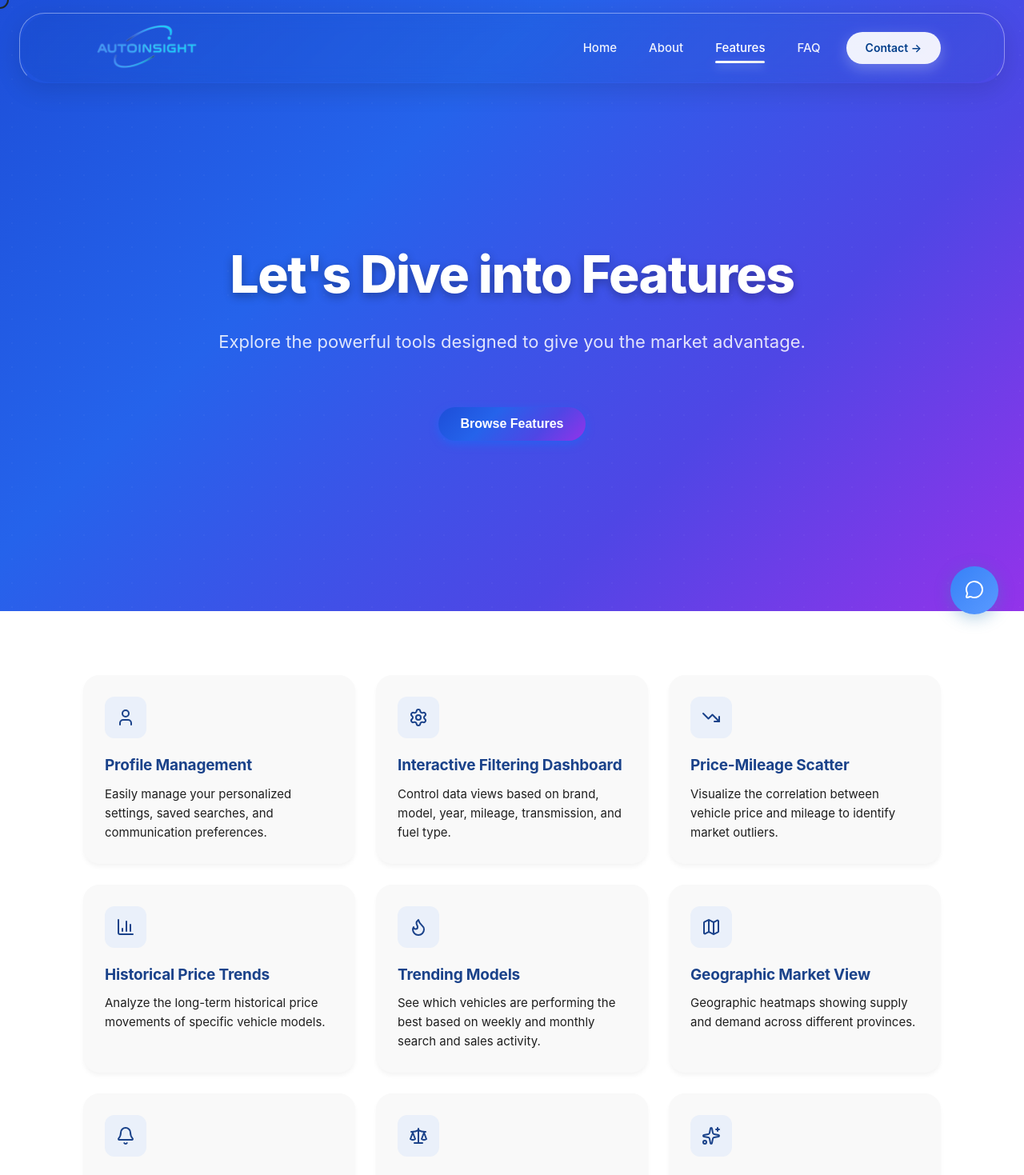
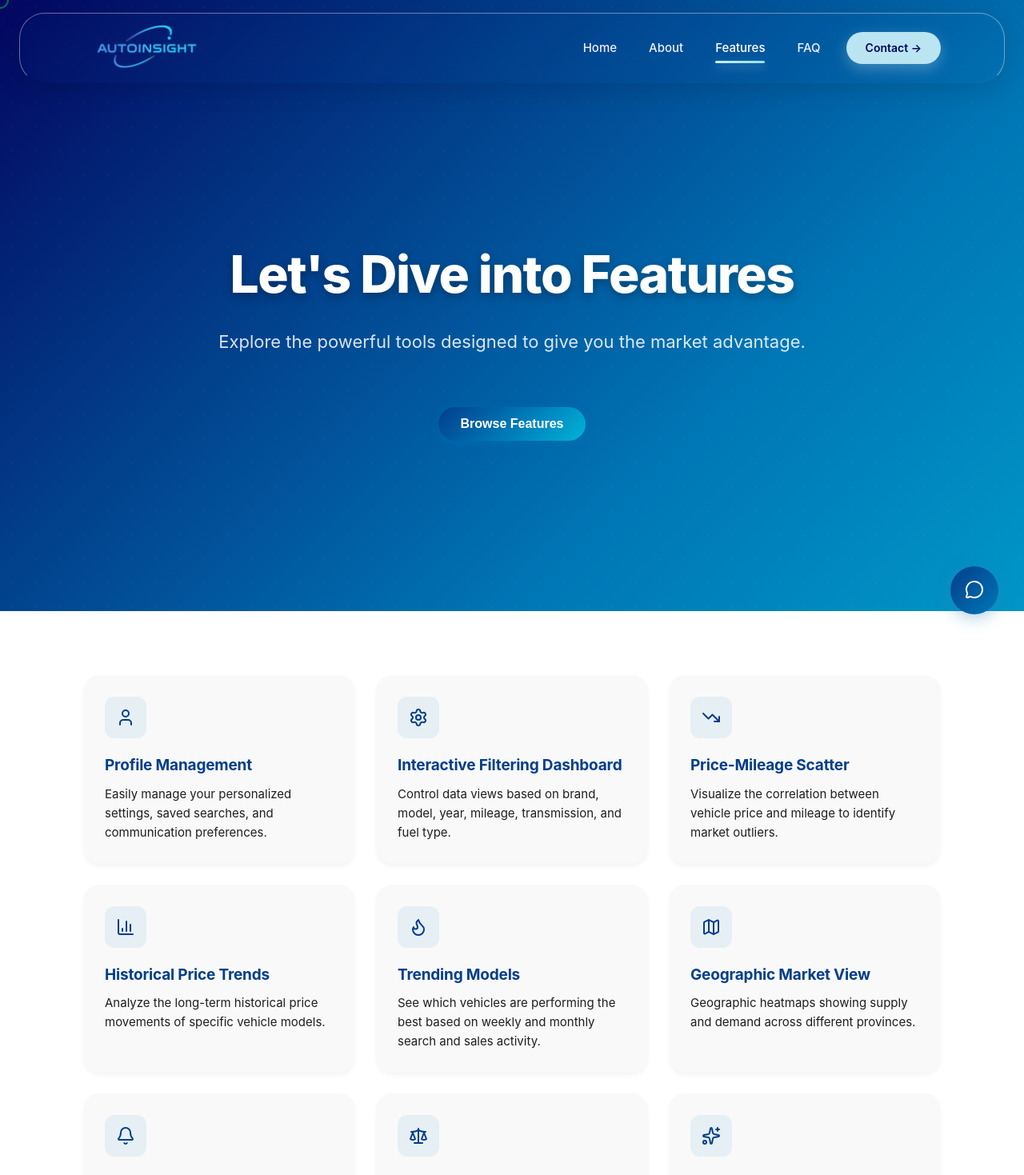
Before and after one commit to akila20040720/autoinsightcs70, a React (Vite) app in the folder cs70/: page /features in a window 1280 px wide. Shown: the top 1469 px of the page at 80% size. Built offline with nearby package versions, Linux system fonts and the light colour scheme.

Commit message:
Edit the colours in some pages

```diff
--- a/cs70/src/components/ChatbotButton.tsx
+++ b/cs70/src/components/ChatbotButton.tsx
@@ -22,7 +22,7 @@ export default function ChatbotButton() {
           width: "60px",
           height: "60px",
           borderRadius: "50%",
-          background: "linear-gradient(135deg, #3681f7 0%, #5a9aff 100%)",
+          background: "linear-gradient(135deg, #023e8a 0%, #0077B6 100%)",
           border: "none",
           cursor: "pointer",
           display: "flex",
@@ -156,7 +156,7 @@ export default function ChatbotButton() {
                   onClick={() => alert("This would navigate to pricing trends")}
                   style={{
                     background: "#fff",
-                    border: "1px solid rgba(54, 129, 247, 0.3)",
+                    border: "1px solid rgba(0, 119, 182, 0.3)",
                     borderRadius: "8px",
                     padding: "0.75rem",
                     cursor: "pointer",
@@ -166,12 +166,12 @@ export default function ChatbotButton() {
                     transition: "all 0.2s ease",
                   }}
                   onMouseEnter={(e) => {
-                    e.currentTarget.style.background = "rgba(54, 129, 247, 0.05)";
-                    e.currentTarget.style.borderColor = "#3681f7";
+                    e.currentTarget.style.background = "rgba(0, 119, 182, 0.05)";
+                    e.currentTarget.style.borderColor = "#0077B6";
                   }}
                   onMouseLeave={(e) => {
                     e.currentTarget.style.background = "#fff";
-                    e.currentTarget.style.borderColor = "rgba(54, 129, 247, 0.3)";
+                    e.currentTarget.style.borderColor = "rgba(0, 119, 182, 0.3)";
                   }}
                 >
                   📊 Show me pricing trends
@@ -180,7 +180,7 @@ export default function ChatbotButton() {
                   onClick={() => alert("This would show popular models")}
                   style={{
                     background: "#fff",
-                    border: "1px solid rgba(54, 129, 247, 0.3)",
+                    border: "1px solid rgba(0, 119, 182, 0.3)",
                     borderRadius: "8px",
                     padding: "0.75rem",
                     cursor: "pointer",
@@ -190,12 +190,12 @@ export default function ChatbotButton() {
                     transition: "all 0.2s ease",
                   }}
                   onMouseEnter={(e) => {
-                    e.currentTarget.style.background = "rgba(54, 129, 247, 0.05)";
-                    e.currentTarget.style.borderColor = "#3681f7";
+                    e.currentTarget.style.background = "rgba(0, 119, 182, 0.05)";
+                    e.currentTarget.style.borderColor = "#0077B6";
                   }}
                   onMouseLeave={(e) => {
                     e.currentTarget.style.background = "#fff";
-                    e.currentTarget.style.borderColor = "rgba(54, 129, 247, 0.3)";
+                    e.currentTarget.style.borderColor = "rgba(0, 119, 182, 0.3)";
                   }}
                 >
                   🚗 What are the most popular models?
@@ -204,7 +204,7 @@ export default function ChatbotButton() {
                   onClick={() => alert("This would explain features")}
                   style={{
                     background: "#fff",
-                    border: "1px solid rgba(54, 129, 247, 0.3)",
+                    border: "1px solid rgba(0, 119, 182, 0.3)",
                     borderRadius: "8px",
                     padding: "0.75rem",
                     cursor: "pointer",
@@ -214,12 +214,12 @@ export default function ChatbotButton() {
                     transition: "all 0.2s ease",
                   }}
                   onMouseEnter={(e) => {
-                    e.currentTarget.style.background = "rgba(54, 129, 247, 0.05)";
-                    e.currentTarget.style.borderColor = "#3681f7";
+                    e.currentTarget.style.background = "rgba(0, 119, 182, 0.05)";
+                    e.currentTarget.style.borderColor = "#0077B6";
                   }}
                   onMouseLeave={(e) => {
                     e.currentTarget.style.background = "#fff";
-                    e.currentTarget.style.borderColor = "rgba(54, 129, 247, 0.3)";
+                    e.currentTarget.style.borderColor = "rgba(0, 119, 182, 0.3)";
                   }}
                 >
                   ℹ️ How does AutoInsight work?
--- a/cs70/src/components/Navbar.tsx
+++ b/cs70/src/components/Navbar.tsx
@@ -154,7 +154,7 @@ export default function Navbar() {
                       height: "3px",
                       background: scrolled
                         ? "linear-gradient(135deg, #023e8a 0%, #0077B6 100%)"
-                        : "linear-gradient(135deg, #ffffff 0%, #e8ebf0 100%)",
+                        : "linear-gradient(135deg, #CAF0F8 0%, #90E0EF 100%)",
                       borderRadius: "2px",
                       boxShadow: scrolled ? "0 4px 12px rgba(0, 119, 182, 0.25)" : "0 4px 12px rgba(255,255,255,0.35)",
                     }}
@@ -178,8 +178,8 @@ export default function Navbar() {
             style={{
               background: scrolled
                 ? "linear-gradient(135deg, #023e8a 0%, #0077B6 100%)"
-                : "rgba(255,255,255,0.92)",
-              color: scrolled ? "#ffffff" : "#023e8a",
+                : "rgba(202,240,248,0.92)",
+              color: scrolled ? "#ffffff" : "#03045e",
               padding: "10px 24px",
               borderRadius: "24px",
               textDecoration: "none",
@@ -211,11 +211,11 @@ export default function Navbar() {
           style={{
             background: scrolled
               ? "rgba(255,255,255,0.75)"
-              : "rgba(255,255,255,0.18)",
+              : "rgba(202,240,248,0.18)",
             border: scrolled
               ? "1px solid rgba(0,0,0,0.08)"
-              : "1px solid rgba(255,255,255,0.35)",
-            color: scrolled ? "#023e8a" : "#ffffff",
+              : "1px solid rgba(144,224,239,0.35)",
+            color: scrolled ? "#023e8a" : "#CAF0F8",
             width: "44px",
             height: "44px",
             borderRadius: "12px",
@@ -265,7 +265,7 @@ export default function Navbar() {
                 WebkitBackdropFilter: "blur(20px) saturate(160%)",
                 border: scrolled
                   ? "1px solid rgba(0,0,0,0.08)"
-                  : "1px solid rgba(255,255,255,0.25)",
+                  : "1px solid rgba(144,224,239,0.25)",
                 borderRadius: "16px",
                 padding: "20px",
                 boxShadow: "0 20px 50px rgba(0, 0, 0, 0.15)",
@@ -297,8 +297,8 @@ export default function Navbar() {
                         padding: "12px 16px",
                         borderRadius: "12px",
                         color: scrolled
-                          ? (isActive(item.path) ? "##023e8a" : "#0b0c10")
-                          : (isActive(item.path) ? "#ffffff" : "rgba(255,255,255,0.92)"),
+                          ? (isActive(item.path) ? "#023e8a" : "#0b0c10")
+                          : (isActive(item.path) ? "#CAF0F8" : "rgba(202,240,248,0.92)"),
                         textDecoration: "none",
                         fontSize: "15px",
                         fontWeight: 500,
@@ -306,8 +306,8 @@ export default function Navbar() {
                         position: "relative",
                         background: isActive(item.path)
                           ? scrolled
-                            ? "rgba(26, 66, 138, 0.12)"
-                            : "rgba(255,255,255,0.15)"
+                            ? "rgba(0, 119, 182, 0.12)"
+                            : "rgba(144,224,239,0.15)"
                           : "transparent",
                       }}
                     >
@@ -321,7 +321,7 @@ export default function Navbar() {
                   initial={{ opacity: 0, x: -10 }}
                   animate={{ opacity: 1, x: 0 }}
                   transition={{ delay: navItems.length * 0.05 }}
-                  style={{ marginTop: "8px", borderTop: scrolled ? "1px solid rgba(54, 129, 247, 0.15)" : "1px solid rgba(54, 129, 247, 0.1)", paddingTop: "8px" }}
+                  style={{ marginTop: "8px", borderTop: scrolled ? "1px solid rgba(0, 119, 182, 0.15)" : "1px solid rgba(0, 150, 199, 0.1)", paddingTop: "8px" }}
                 >
                   <Link
                     to="/contact"
@@ -332,8 +332,8 @@ export default function Navbar() {
                       borderRadius: "12px",
                       background: scrolled
                         ? "linear-gradient(135deg, #023e8a 0%, #0077B6 100%)"
-                        : "rgba(255,255,255,0.9)",
-                      color: scrolled ? "#ffffff" : "#023e8a",
+                        : "rgba(202,240,248,0.9)",
+                      color: scrolled ? "#ffffff" : "#03045e",
                       textDecoration: "none",
                       fontSize: "15px",
                       fontWeight: 600,
--- a/cs70/src/components/RatingSystem.tsx
+++ b/cs70/src/components/RatingSystem.tsx
@@ -14,7 +14,7 @@ function StarRating({ rating }: { rating: number }) {
   return (
     <div style={{ display: 'flex', gap: 4, marginBottom: 12 }}>
       {[1, 2, 3, 4, 5].map((star) => (
-        <span key={star} style={{ fontSize: 18, color: star <= rating ? '#f9d97c' : 'var(--text-mute)' }}>
+        <span key={star} style={{ fontSize: 18, color: star <= rating ? '#48CAE4' : 'var(--text-mute)' }}>
           ★
         </span>
       ))}
--- a/cs70/src/components/WhyChooseCard.tsx
+++ b/cs70/src/components/WhyChooseCard.tsx
@@ -29,8 +29,8 @@ export default function WhyChooseCard({ icon, title, description, delay = 0 }: W
         display: 'inline-flex',
         padding: '18px',
         borderRadius: '50%',
-        background: 'linear-gradient(145deg,#f9d97c 0%, #3681f7 60%)',
-        boxShadow: '0 10px 32px -8px rgba(249,217,124,0.6), 0 4px 18px -6px rgba(54,129,247,0.4)',
+        background: 'linear-gradient(145deg, #48CAE4 0%, #023e8a 60%)',
+        boxShadow: '0 10px 32px -8px rgba(72,202,228,0.6), 0 4px 18px -6px rgba(0,119,182,0.4)',
         color: '#0f172a'
       }}>{icon}</div>
       <h3 style={{ fontSize: 20, marginBottom: 12, fontWeight: 600, color:'#0b0c10' }}>{title}</h3>
--- a/cs70/src/pages/Features.tsx
+++ b/cs70/src/pages/Features.tsx
@@ -66,7 +66,7 @@ export default function Features() {
             initial={{ y: 20, opacity: 0 }}
             animate={{ y: 0, opacity: 1 }}
             transition={{ duration: 0.8, delay: 0.6 }}
-            whileHover={{ scale: 1.05, boxShadow: "0 8px 30px rgba(54, 129, 247, 0.5)" }}
+            whileHover={{ scale: 1.05, boxShadow: "0 8px 30px rgba(0, 119, 182, 0.5)" }}
             whileTap={{ scale: 0.95 }}
             onClick={() => {
               const featuresSection = document.querySelector('.features-white-section');
@@ -104,7 +104,7 @@ export default function Features() {
                 whileHover={{
                   y: -10,
                   scale: 1.05,
-                  boxShadow: "0 12px 32px rgba(54, 129, 247, 0.2)",
+                  boxShadow: "0 12px 32px rgba(0, 119, 182, 0.2)",
                   transition: { duration: 0.3 }
                 }}
               >
--- a/cs70/src/styles.css
+++ b/cs70/src/styles.css
@@ -428,7 +428,7 @@ body:before {
     bottom: 6px;
     height: 3px;
     border-radius: 3px;
-    background: linear-gradient(90deg, #1A428A, #1A428A, #00A651);
+    background: linear-gradient(90deg, #023e8a, #0077B6, #00B4D8);
     transform: scaleX(0);
     transform-origin: left center;
     transition: transform .45s var(--ease);
@@ -1465,7 +1465,7 @@ body:before {
     font-size: 24px;
     font-weight: 700;
     letter-spacing: -0.5px;
-    background: linear-gradient(90deg, #1A428A, #1A428A, #00A651);
+    background: linear-gradient(90deg, #023e8a, #0077B6, #00B4D8);
     -webkit-background-clip: text;
     background-clip: text;
     color: transparent;
@@ -1521,7 +1521,7 @@ body:before {
 }
 
 [data-theme="dark"] .pro-footer .f-col a:hover {
-    background: rgba(54, 129, 247, 0.25);
+    background: rgba(0, 119, 182, 0.25);
     color: var(--text);
 }
 
@@ -1563,7 +1563,7 @@ body:before {
 
 .footer-social .social:hover {
     transform: translateY(-4px) scale(1.05);
-    box-shadow: 0 10px 28px -6px rgba(54, 129, 247, 0.35);
+    box-shadow: 0 10px 28px -6px rgba(0, 119, 182, 0.35);
 }
 
 [data-theme="dark"] .footer-social .social {
@@ -1572,7 +1572,7 @@ body:before {
 
 .footer-social .footer-contact a {
     font-size: 14px;
-    color: #1A428A;
+    color: #023e8a;
     text-decoration: none;
     font-weight: 600;
 }
@@ -1609,7 +1609,7 @@ body:before {
 }
 
 .footer-bottom .policies a:hover {
-    color: #1A428A;
+    color: #023e8a;
 }
 
 [data-theme="dark"] .footer-bottom .policies a {
@@ -2037,12 +2037,12 @@ button:focus-visible {
     width: 22px;
     height: 22px;
     border-radius: 50%;
-    background: radial-gradient(circle, #00A651, #1A428A);
+    background: radial-gradient(circle, #00B4D8, #023e8a);
     top: 0;
     left: 50%;
     margin-left: -11px;
     animation: orbitSpin 13s linear infinite;
-    box-shadow: 0 0 0 2px rgba(249, 217, 124, 0.5), 0 0 18px rgba(54, 129, 247, 0.5);
+    box-shadow: 0 0 0 2px rgba(72, 202, 228, 0.5), 0 0 18px rgba(0, 119, 182, 0.5);
 }
 
 @keyframes orbitSpin {
@@ -2473,10 +2473,10 @@ html {
 
 
     background: linear-gradient(135deg,
-            #1d4ed8 0%,
-            #2563eb 35%,
-            #4f46e5 70%,
-            #9333ea 100%);
+            #03045e 0%,
+            #023e8a 35%,
+            #0077B6 70%,
+            #0096C7 100%);
     color: white;
     overflow: hidden;
 }
@@ -2524,10 +2524,9 @@ html {
     margin-top: 24px;
     padding: 12px 28px;
     background: linear-gradient(135deg,
-            #1d4ed8 0%,
-            #2563eb 35%,
-            #4f46e5 70%,
-            #9333ea 100%);
+            #023e8a 0%,
+            #0077B6 50%,
+            #00B4D8 100%);
     border: none;
     border-radius: 50px;
     backdrop-filter: blur(6px);
@@ -2536,15 +2535,14 @@ html {
     cursor: pointer;
     font-weight: 600;
     transition: all 0.25s ease;
-    box-shadow: 0 4px 12px rgba(0, 122, 255, 0.4);
+    box-shadow: 0 4px 12px rgba(0, 119, 182, 0.4);
 }
 
 .features-hero-button:hover {
     background: linear-gradient(135deg,
-            #1d4ed8 0%,
-            #2563eb 35%,
-            #4f46e5 70%,
-            #9333ea 100%);
+            #0077B6 0%,
+            #00B4D8 50%,
+            #48CAE4 100%);
     transform: translateY(-2px);
     box-shadow: 0 8px 22px rgba(0, 0, 0, 0.25);
 }
@@ -2601,7 +2599,7 @@ html {
     /* Light gray border */
     border-radius: var(--radius-lg, 16px);
     padding: 26px;
-    color: #1A428A;
+    color: #023e8a;
     /* Dark slate text */
 
     /* Layout */
@@ -2625,16 +2623,16 @@ html {
 
     /* THE DARK GRADIENT BACKGROUND ON HOVER */
     background: linear-gradient(135deg,
-            rgba(15, 23, 42, 0.98) 0%,
-            rgba(49, 46, 129, 0.98) 100%);
+            rgba(0, 4, 94, 0.98) 0%,
+            rgba(2, 62, 138, 0.98) 100%);
 
     /* Glowing Blue/Cyan Border */
-    border-color: rgba(56, 189, 248, 0.5);
+    border-color: rgba(0, 180, 216, 0.5);
 
     /* Deep Shadow */
     box-shadow:
         0 20px 40px -6px rgba(0, 0, 0, 0.4),
-        0 0 0 1px rgba(56, 189, 248, 0.2);
+        0 0 0 1px rgba(0, 180, 216, 0.2);
 }
 
 /* SHINE ANIMATION */
@@ -2677,7 +2675,7 @@ html {
     height: 52px;
 
     /* Initial State: Subtle Blue Background */
-    background: rgba(59, 130, 246, 0.08);
+    background: rgba(0, 119, 182, 0.08);
     border-radius: 12px;
     /* var(--radius-md) */
     font-size: 24px;
@@ -2685,12 +2683,12 @@ html {
     transition: all 0.3s ease;
 }
 
-/* HOVER EFFECT: Dark Blue to Magenta */
+/* HOVER EFFECT: Dark Blue to Cyan */
 .feature-card:hover .feature-icon-wrapper {
-    background: linear-gradient(135deg, #1A428A 0%, #1A428A 100%);
+    background: linear-gradient(135deg, #023e8a 0%, #0077B6 100%);
     color: white;
     transform: scale(1.1) rotate(3deg);
-    box-shadow: 0 4px 15px rgba(217, 70, 239, 0.4);
+    box-shadow: 0 4px 15px rgba(0, 180, 216, 0.4);
 }
 
 /* --- TYPOGRAPHY INSIDE CARDS --- */
@@ -2699,7 +2697,7 @@ html {
     font-size: 19px;
     font-weight: 700;
     margin-bottom: 10px;
-    color: #1A428A;
+    color: #023e8a;
     /* Dark text for white background */
     letter-spacing: -0.01em;
     transition: color 0.3s ease;
```
Also changed, not shown: cs70/src/pages/Contact.tsx (+11 -11 lines).
